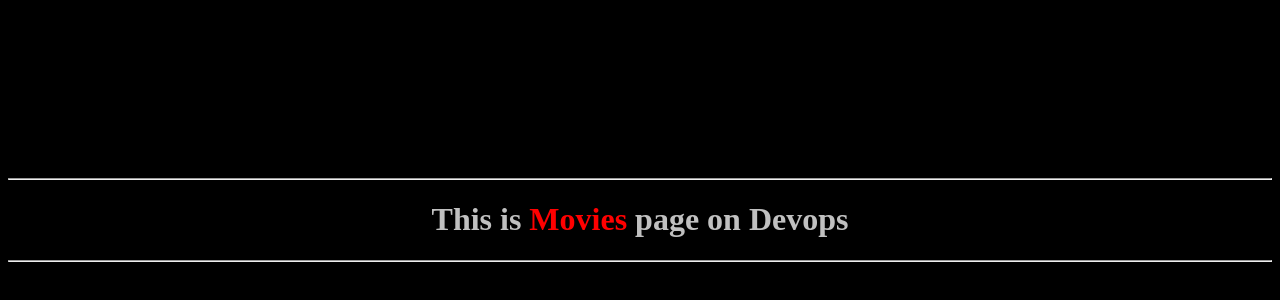
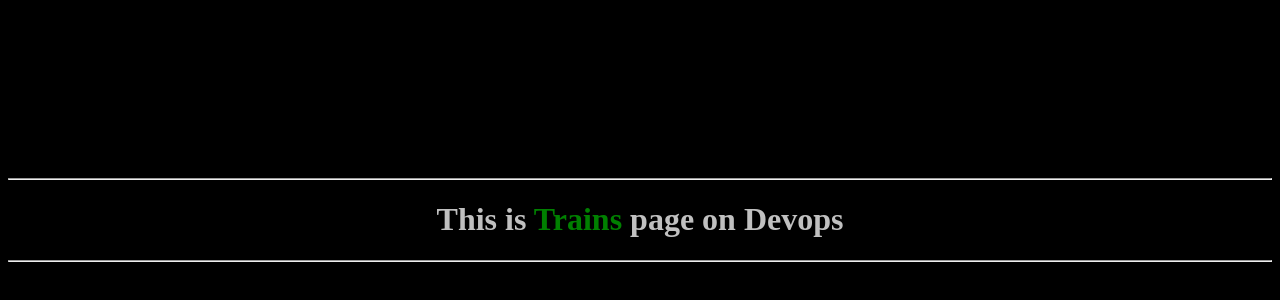
Before and after one commit to varunsatya/dockerpro, a plain HTML site: page index.html in a window 1280 px wide. Shown: the part 126-426 px from the top of the page. Drawn offline with Linux system fonts and the light colour scheme.

Commit message:
Update index.html

```diff
--- a/index.html
+++ b/index.html
@@ -4,7 +4,7 @@
   </head>
   <body bgcolor="black">
        <br><br><br><br><br><br><br><br><br><br><br><br><br><br><br><br> <hr>
-       <center><font color="silver"><h1> This is <font color="red"> Movies </font> page on Devops </h1></font></center>
+       <center><font color="silver"><h1> This is <font color="green"> Trains </font> page on Devops </h1></font></center>
        <hr>
   </body>
 </html>
```
